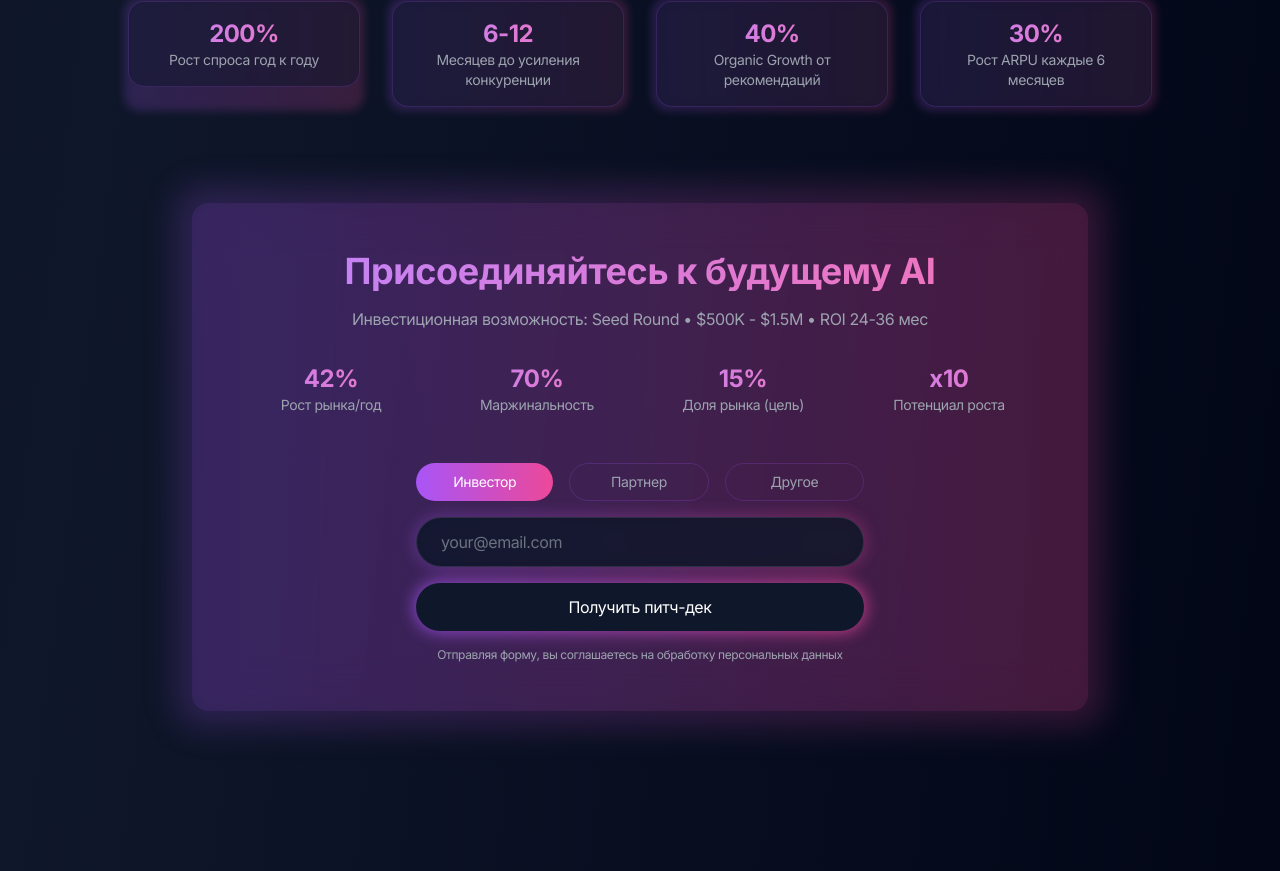
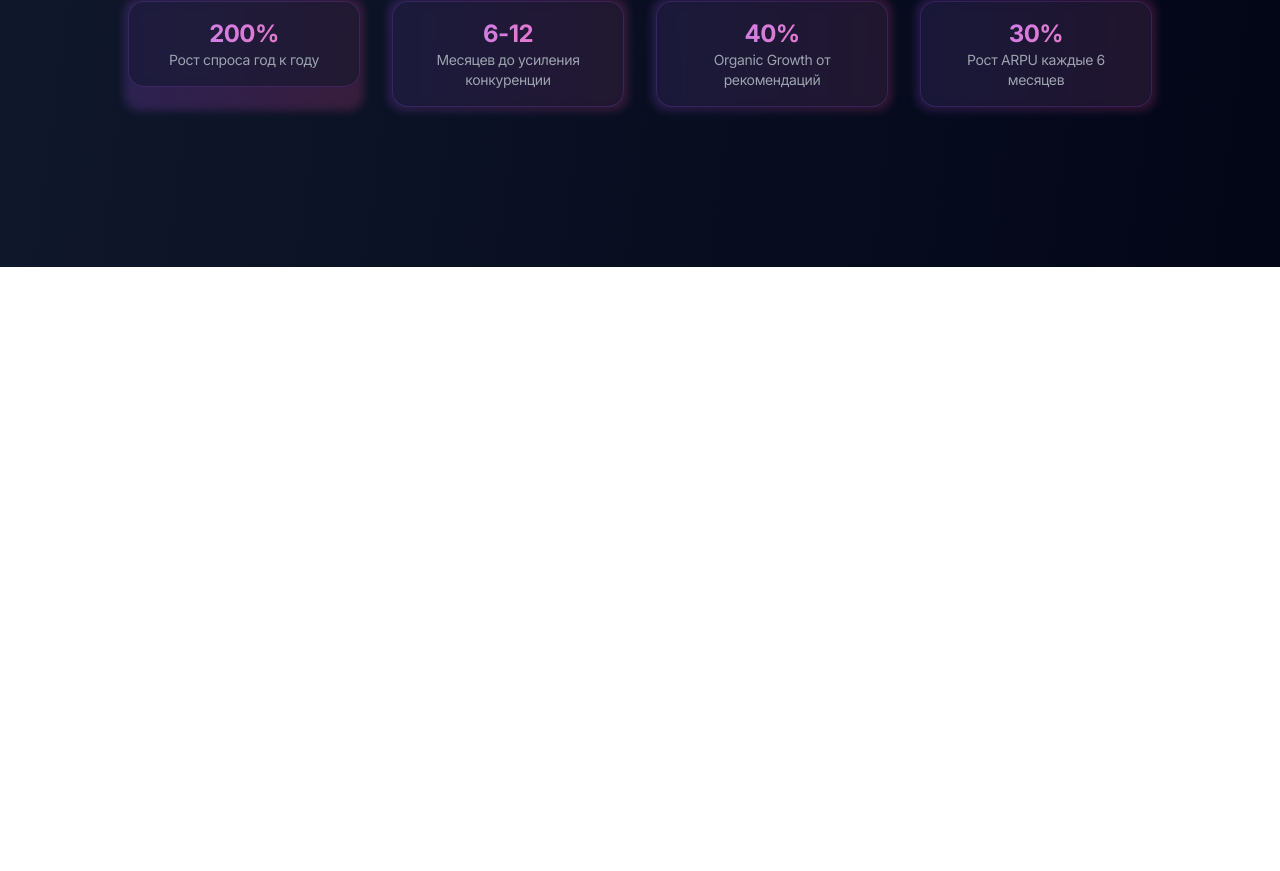
Before and after one commit to Leogelv/aihub, a Next.js app: page / in a window 1280 px wide. Shown: the part 9451-10322 px from the top of the page. After the commit the page ends 9718 px from the top, so only its background shows below. Built offline with nearby package versions, Linux system fonts and the light colour scheme.

Commit message:
refactor: remove particles and simplify dependencies

```diff
--- a/src/app/page.tsx
+++ b/src/app/page.tsx
@@ -11,7 +11,7 @@ import { CompetitiveAnalysis } from "@/components/sections/CompetitiveAnalysis";
 import { Investment } from "@/components/sections/Investment";
 import { WhyNow } from "@/components/sections/WhyNow";
 import { MarketingStrategy } from "@/components/sections/MarketingStrategy";
-import { CTA } from "@/components/sections/CTA";
+
 import { BackgroundEffects } from "@/components/BackgroundEffects";
 
 export default function Home() {
@@ -32,7 +32,7 @@ export default function Home() {
           <MarketingStrategy />
           <Investment />
           <WhyNow />
-          <CTA />
+
         </div>
       </div>
     </div>
```
